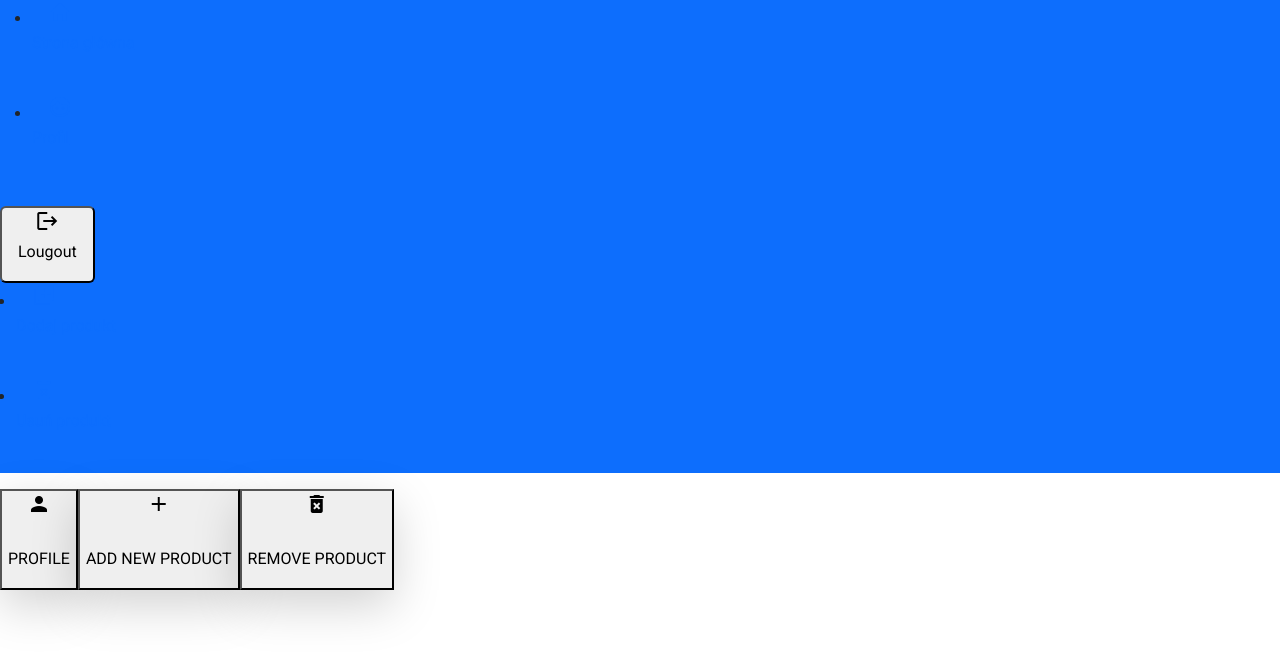
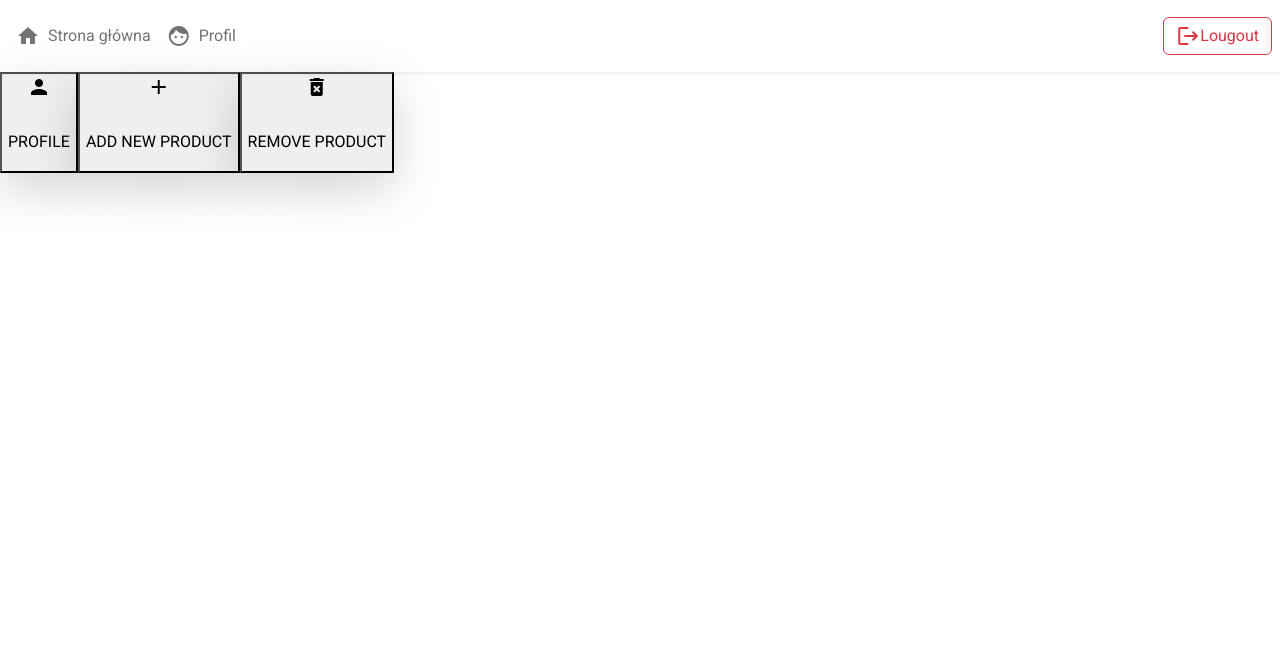
Before and after one commit to Lukasz-Lipinski/CS-Dashboard-Angular, an Angular app: page /dashboard in a window 1280 px wide. Shown: the top 658 px of the page. Built offline with nearby package versions, Linux system fonts and the light colour scheme.

Commit message:
navbar done sidebar is being exectuted

```diff
--- a/src/app/app-routing.module.ts
+++ b/src/app/app-routing.module.ts
@@ -11,6 +11,7 @@ import { HomeComponent } from './dashboard/home/home.component';
 import { UpdateProductGuard } from './dashboard/update-product/update-product.guard';
 import { RemoveProductResolver } from './dashboard/remove-product/remove-product.resolver';
 import { UpdateProductResolver } from './dashboard/update-product/update-product.resolver';
+import { DashboardGuard } from './dashboard/dashborad.guard';
 
 const routes: Routes = [
   { path: '', component: LoginComponent },
--- a/src/app/app.module.ts
+++ b/src/app/app.module.ts
@@ -9,6 +9,7 @@ import { SnackbarModule } from './snackbar/snackbar.module';
 @NgModule({
   declarations: [AppComponent],
   imports: [BrowserModule, DashboardModule, LoginModule, SnackbarModule],
+  exports: [SnackbarModule],
   providers: [],
   bootstrap: [AppComponent],
 })
--- a/src/app/login/login.component.css
+++ b/src/app/login/login.component.css
@@ -1,3 +1,11 @@
 input.ng-invalid.ng-dirty {
   border: 2px solid red;
 }
+
+.selected {
+  font-weight: bolder;
+}
+
+.pointer a {
+  cursor: pointer;
+}
--- a/src/app/login/login.component.html
+++ b/src/app/login/login.component.html
@@ -2,9 +2,13 @@
   <form
     [formGroup]="panelForm"
     (submit)="submit()"
-    class="d-flex flex-column p-3 border-1 border shadow-sm"
+    class="d-flex flex-column p-5 gap-4 rounded-2 shadow-sm"
   >
-    <label *ngFor="let label of labels" class="d-flex justify-content-between">
+    <div class="d-flex gap-1 flex-column">
+      <label
+        *ngFor="let label of labels"
+        class="d-flex justify-content-between"
+      >
         <span class="pe-3"> {{ label.inputName | upperletter }}: </span>
         <input
           [type]="label.inputType"
@@ -12,12 +16,13 @@
           [formControlName]="label.inputName"
         />
       </label>
+    </div>
 
-    <div class="justify-content-center w-100">
+    <div class="d-flex pointer justify-content-center align-items-center w-100">
       <a
         (click)="setOption('register')"
         class="link-info"
-        [ngClass]="formType === 'register' ? '' : ''"
+        [ngClass]="formType === 'register' ? 'selected' : ''"
       >
         Rejestracja
       </a>
@@ -25,19 +30,15 @@
       <a
         (click)="setOption('signin')"
         class="link-info"
-        [ngClass]="formType === 'signin' ? 'text-blue-400' : ''"
+        [ngClass]="formType === 'signin' ? 'selected' : ''"
       >
         Logowanie
       </a>
     </div>
 
     <button
-      class="btn btn-primary"
-      [ngClass]="
-        panelForm.valid
-          ? 'border-lime-500 hover:bg-accept-hover bg-accept-primary active:bg-accept-primary'
-          : 'border-danger-clicked border-2 text-white bg-danger-primary cursor-not-allowed'
-      "
+      class="btn"
+      [ngClass]="panelForm.valid ? 'btn-success' : 'btn-danger disabled'"
       type="submit"
     >
       {{ formType === "register" ? "Zarejestruj" : "Zaloguj" }}
--- a/src/app/login/login.component.ts
+++ b/src/app/login/login.component.ts
@@ -96,6 +96,9 @@ export class LoginComponent implements OnInit {
           },
           error: (error: HttpErrorResponse) => {
             const { message } = error.error.error;
+
+            console.log(message);
+
             this.snackbarComponent.createSnackbar(
               message,
               true,
--- a/src/app/login/login.module.ts
+++ b/src/app/login/login.module.ts
@@ -5,7 +5,6 @@ import { BrowserModule } from '@angular/platform-browser';
 
 import { LoginComponent } from './login.component';
 import { Upperletter } from './upperletter.pipe';
-import { SnackbarComponent } from '../snackbar/snackbar.component';
 import { SnackbarModule } from '../snackbar/snackbar.module';
 
 @NgModule({
--- a/src/app/menu/menu.component.css
+++ b/src/app/menu/menu.component.css
@@ -0,0 +1,9 @@
+.nav-animation nav {
+  transform: translateY(-200%);
+  transition: 0.2s ease-in;
+}
+
+.nav-animation:hover nav {
+  transition: 0.2s ease-out;
+  transform: translateY(0);
+}
--- a/src/app/menu/menu.component.html
+++ b/src/app/menu/menu.component.html
@@ -1,28 +1,28 @@
-<nav class="group box-border text-lg w-full mb-8">
-  <div
-    class="flex justify-between group-hover:translate-y-0 ease-in-out duration-150 -translate-y-full shadow-lg bg-primary"
+<div class="nav-animation">
+  <nav
+    class="navbar navbar-expand justify-content-between px-2 py-3 shadow-sm border-bottom-2"
   >
-    <ul class="flex items-center gap-2">
+    <ul class="navbar-nav">
       <li *ngFor="let link of upperMenuLinks">
         <a
           [routerLink]="link.href"
-          class="px-3 py-6 rounded hover:bg-primary-hover flex"
-          routerLinkActive="text-danger-hover"
+          class="nav-link d-flex align-items-center gap-2"
+          routerLinkActive="active"
           [routerLinkActiveOptions]="{ exact: true }"
         >
           <span class="material-icons pr-1">{{ link.icon }}</span>
-          <p>
+          <span>
             {{ link.label }}
-          </p>
+          </span>
         </a>
       </li>
     </ul>
     <button
-      class="px-3 py-6 rounded hover:bg-primary hover:text-danger-hover flex"
+      class="btn btn-outline-danger d-flex align-items-center"
       (click)="logout()"
     >
       <span class="material-icons">logout</span>
-      <p>Lougout</p>
+      <span>Lougout</span>
     </button>
-  </div>
-</nav>
+  </nav>
+</div>
--- a/src/app/sidebar/sidebar.component.css
+++ b/src/app/sidebar/sidebar.component.css
@@ -0,0 +1,9 @@
+.sidebar-collapse ul {
+  transition: 0.2s ease-in-out;
+  transform: translateX(-200%);
+}
+
+.sidebar-collapse:hover ul {
+  transition: 0.2s ease-in-out;
+  transform: translateX(0);
+}
--- a/src/app/sidebar/sidebar.component.html
+++ b/src/app/sidebar/sidebar.component.html
@@ -1,7 +1,5 @@
-<div class="group z-50 absolute left-0 bottom-1/4 h-1/2">
-  <ul
-    class="group-hover:translate-x-0 -translate-x-full ease-in-out duration-150 shadow-xl rounded-r-lg px-3 py-8 text-lg bg-primary"
-  >
+<nav class="position-absolute h-50 navbar sidebar-collapse">
+  <ul class="list-unstyled">
     <li *ngFor="let link of sidebarLinks">
       <a
         class="p-3 flex items-center hover:bg-primary-hover"
@@ -13,4 +11,4 @@
       </a>
     </li>
   </ul>
-</div>
+</nav>
--- a/src/app/snackbar/snackbar.component.html
+++ b/src/app/snackbar/snackbar.component.html
@@ -1,15 +1,5 @@
-<div
-  class="fixed z-100 bottom-1 left-0 flex justify-center w-full items-center"
-  *ngIf="message"
->
-  <p
-    class="border-2 p-4 text-lg rounded-md shadow"
-    [ngClass]="
-      isError
-        ? 'bg-red-400 border-red-600 text-red-600'
-        : 'bg-lime-300 border-2 border-lime-500 text-lime-500'
-    "
-  >
+<div class="toast-container position-fixed" *ngIf="message">
+  <p class="toast-body" [ngClass]="isError ? 'bg-success' : 'bg-danger'">
     {{ message }}
   </p>
 </div>
--- a/src/index.html
+++ b/src/index.html
@@ -16,7 +16,7 @@
       rel="stylesheet"
     />
   </head>
-  <body class="">
+  <body>
     <app-root></app-root>
   </body>
 </html>
```
Lines whose indentation alone changed are shown as unchanged.
